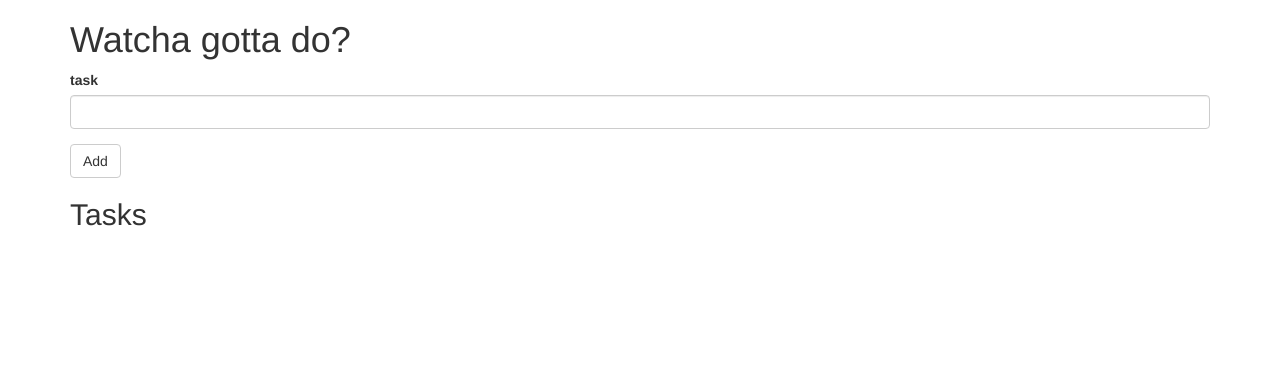
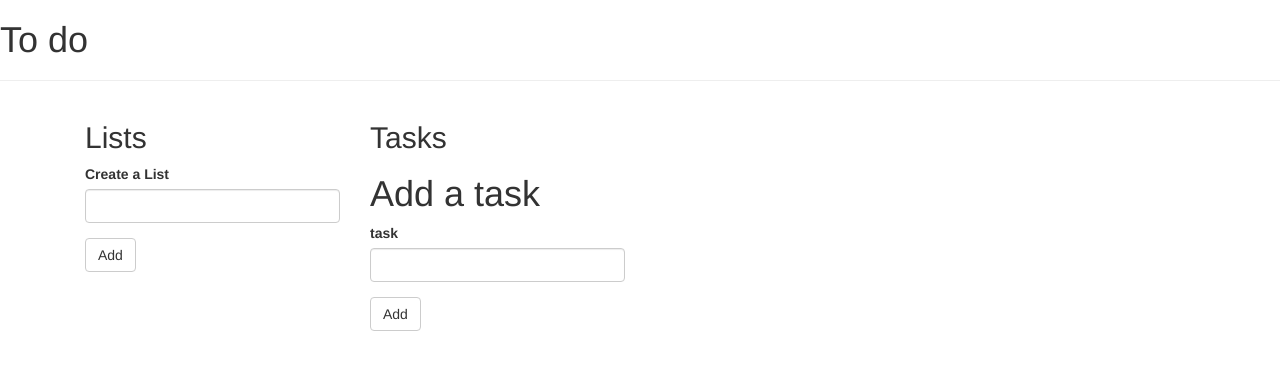
Before and after one commit to jsivakumaran/todo-jquery, a plain HTML site: page index.html in a window 1280 px wide. Drawn offline with Linux system fonts and the light colour scheme.

Commit message:
Add front-end HTML for addings lists to todo.

```diff
--- a/index.html
+++ b/index.html
@@ -8,18 +8,36 @@
     <title>To Do List</title>
   </head>
   <body>
+    <h1>To do</h1>
+    <hr>
     <div class="container">
-      <h1>Watcha gotta do?</h2>
-        <form id="form">
+      <div class="lists-display col-md-3">
+        <h2> Lists </h2>
+        <ul id="lists">
+        </ul>
+        <form id="form-list">
+          <div class="form-group">
+            <label for="list">Create a List</label>
+            <input type="text" class="form-control" id="list">
+          </div>
+          <button type="submit" class="btn btn-default">Add</button>
+        </form>
+      </div>
+
+      <div class ="tasks-display col-md-3">
+      <h2>Tasks</h2>
+        <ul class="tasks">
+        </ul>
+      <h1>Add a task</h2>
+        <form id="form-task">
           <div class="form-group">
             <label for="task">task</label>
             <input type="text" class="form-control" id="task">
           </div>
           <button type="submit" class="btn btn-default">Add</button>
         </form>
-      <h2>Tasks</h2>
-        <ul class="tasks">
-        </ul>
+      </div>
+
     </div>
   </body>
 </html>
```
Also changed, not shown: 1 other file.
